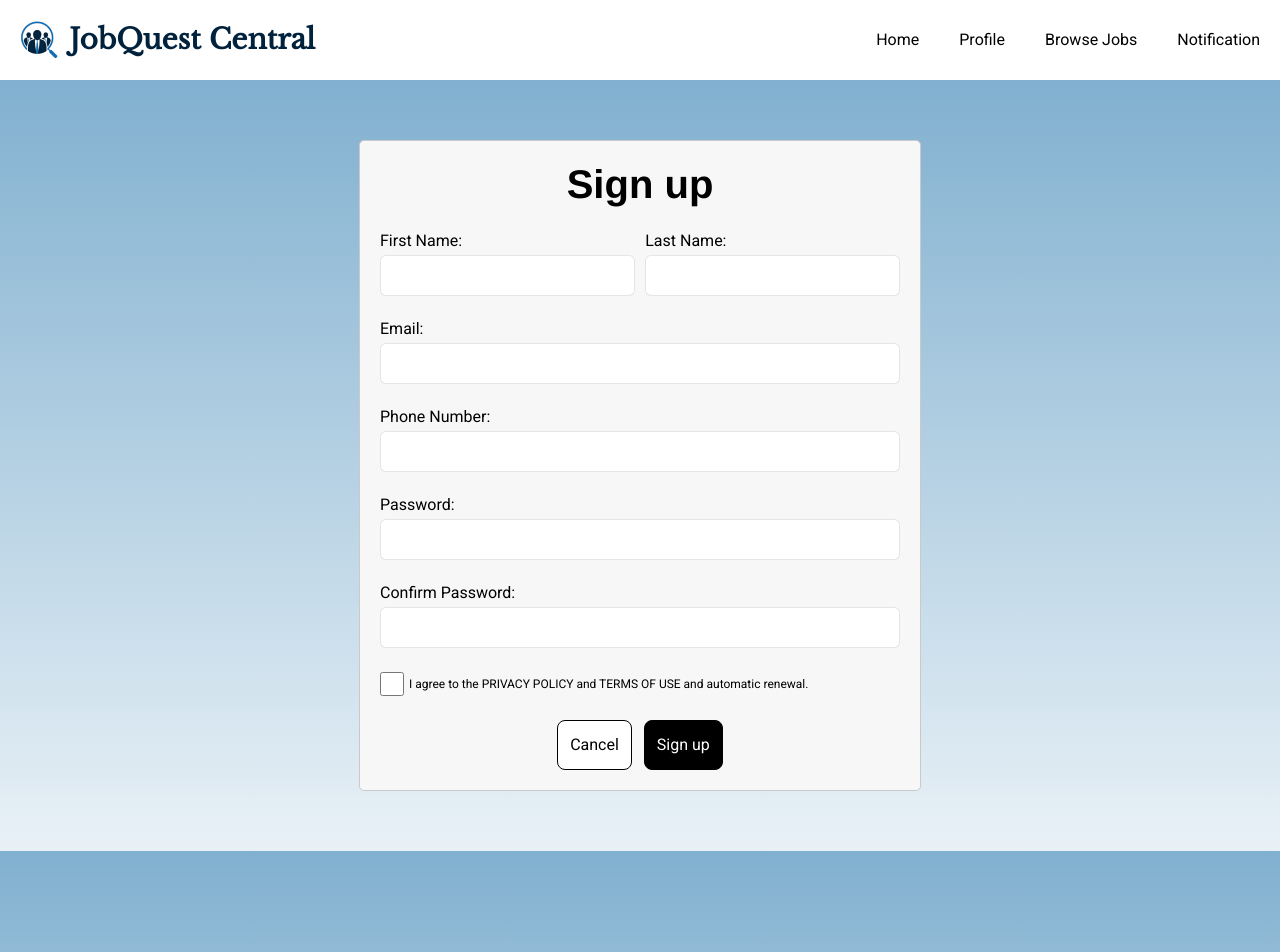
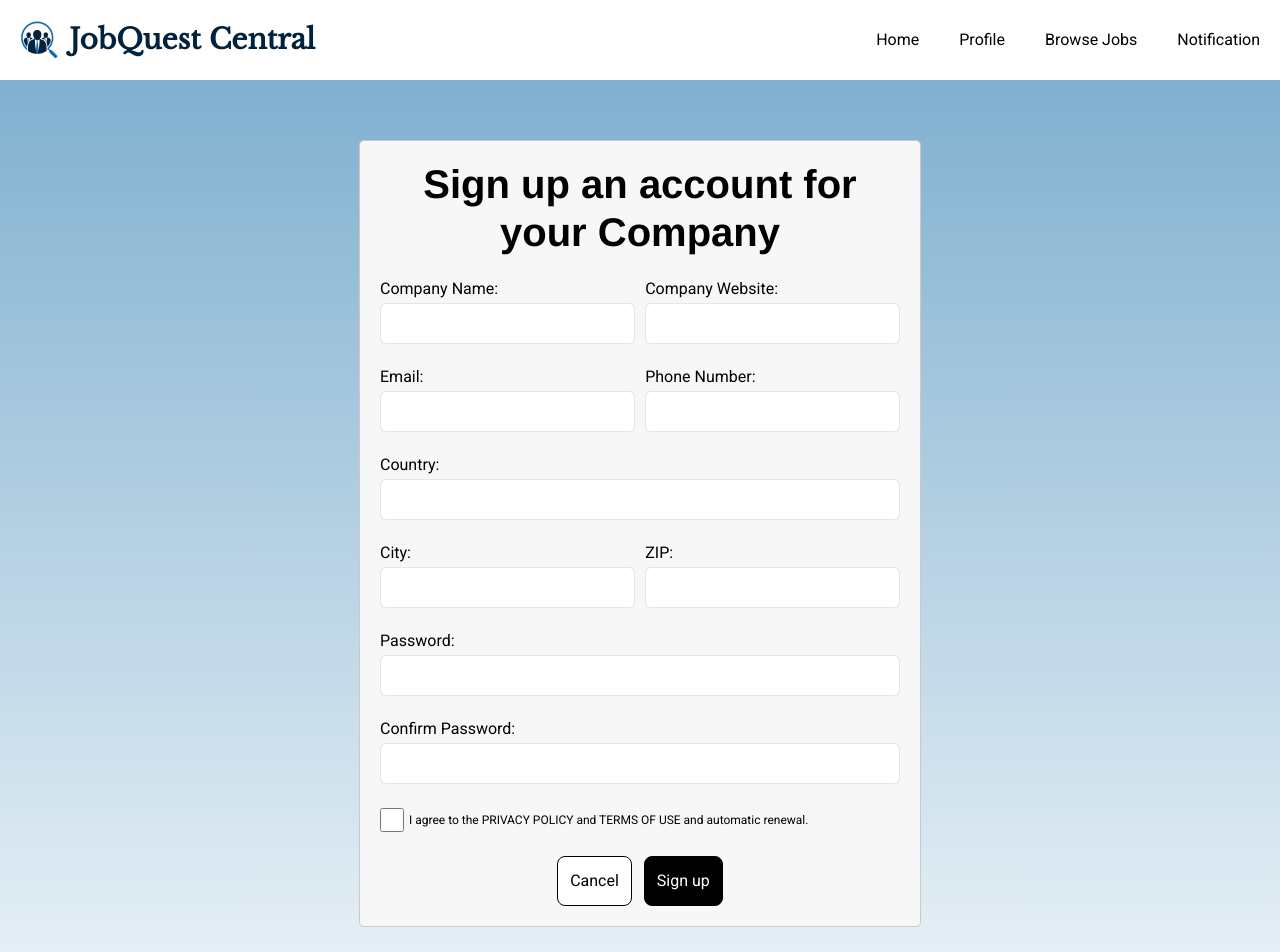
Before and after one commit to G-Jasser/GMC-Final-Project, a React (Vite) app: page / in a window 1280 px wide. Shown: the top 952 px of the page. Built offline with nearby package versions, Linux system fonts and the light colour scheme.

Commit message:
add sign up for recruiter

```diff
--- a/src/App.jsx
+++ b/src/App.jsx
@@ -4,12 +4,14 @@ import { NavbarLandingPage } from './components/NavbarLandingPageUnsigned'
 import { NavbarSignedRecruiter } from './components/NavbarSignedRecruiter'
 import { NavbarSignedSeeker } from './components/NavbarSignedSeeker'
 import { NavbarUnsigned } from './components/NavbarUnsigned'
+import { SignUpRecruiter } from './components/SignUpRecruiter'
 import { SignUpSeeker } from './components/SignUpSeeker'
 
 function App() {
   return (
     <>
       <NavbarSignedSeeker/>
+      <SignUpRecruiter/>
       <SignUpSeeker/>
       <LoginPage/>
       <GeneralFooter/>
--- /dev/null
+++ b/src/components/SignUpRecruiter.jsx
@@ -0,0 +1,66 @@
+import React from "react";
+import "/src/css/style.css";
+
+export const SignUpRecruiter = ({ inputType = "password" }) => {
+  return (
+    <div className="sign-up-page form-page">
+      <div className="container">
+        <h2 className="title-sign">Sign up an account for your Company</h2>
+        <div className="double-input-frame">
+          <div className="input-frame">
+            <label className="text-wrapper">Company Name:</label>
+            <input className="textfield" type="text" />
+          </div>
+          <div className="input-frame">
+            <label className="text-wrapper">Company Website:</label>
+            <input className="textfield" type="url" />
+          </div>
+        </div>
+        <div className="double-input-frame">
+          <div className="input-frame">
+            <label className="text-wrapper">Email:</label>
+            <input className="textfield" type="email" />
+          </div>
+          <div className="input-frame">
+            <label className="text-wrapper">Phone Number:</label>
+            <input className="textfield" type="tel" />
+          </div>
+        </div>
+        <div className="input-frame">
+            <label className="text-wrapper">Country:</label>
+            <input className="textfield" type="text" />
+        </div>
+        <div className="double-input-frame">
+          <div className="input-frame">
+            <label className="text-wrapper">City:</label>
+            <input className="textfield" type="text" />
+          </div>
+          <div className="input-frame">
+            <label className="text-wrapper">ZIP:</label>
+            <input className="textfield" type="text" />
+          </div>
+        </div>
+        <div className="input-frame">
+            <label className="text-wrapper">Password:</label>
+            <input className="textfield" type="password" />
+        </div>
+        <div className="input-frame">
+            <label className="text-wrapper">Confirm Password:</label>
+            <input className="textfield" type="password" />
+        </div>
+        <div className="agreement-checkbox">
+          <input className="checkbox" type="checkbox"/>
+          <p>I agree to the PRIVACY POLICY and TERMS OF USE and automatic renewal.</p>
+        </div>
+        <div className="double-button-container">
+          <div className="button-styled primary-button">
+            Cancel
+          </div>
+          <div className="button-styled secondary-button">
+            Sign up
+          </div>
+        </div>
+      </div>
+    </div>
+  );
+};
--- a/src/components/SignUpSeeker.jsx
+++ b/src/components/SignUpSeeker.jsx
@@ -5,7 +5,7 @@ export const SignUpSeeker = () => {
   return (
     <div className="sign-up-page form-page">
       <div className="container">
-        <div className="title-sign">Sign up</div>
+        <h2 className="title-sign">Sign up</h2>
         <div className="double-input-frame">
           <div className="input-frame">
             <label className="text-wrapper">First Name:</label>
```
